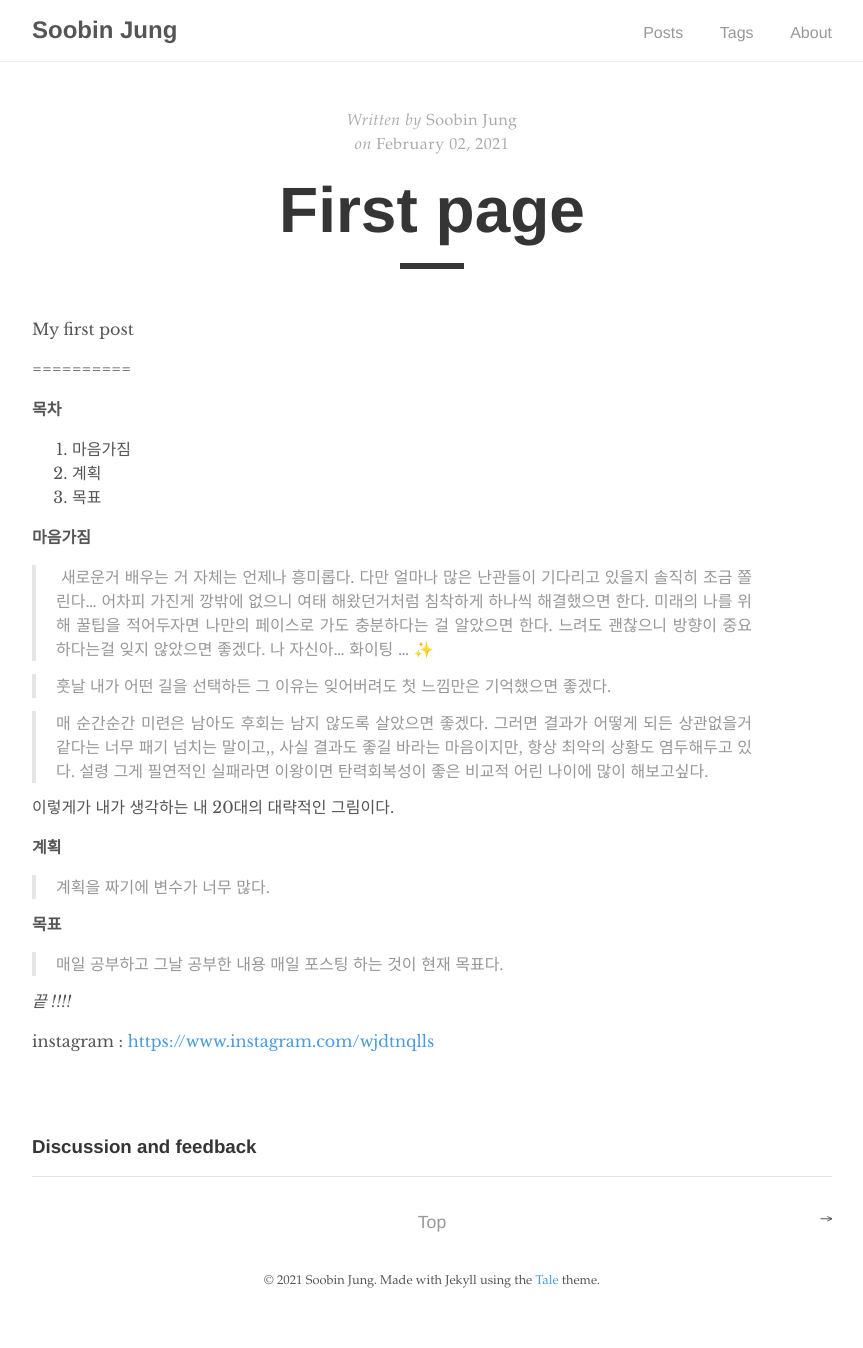
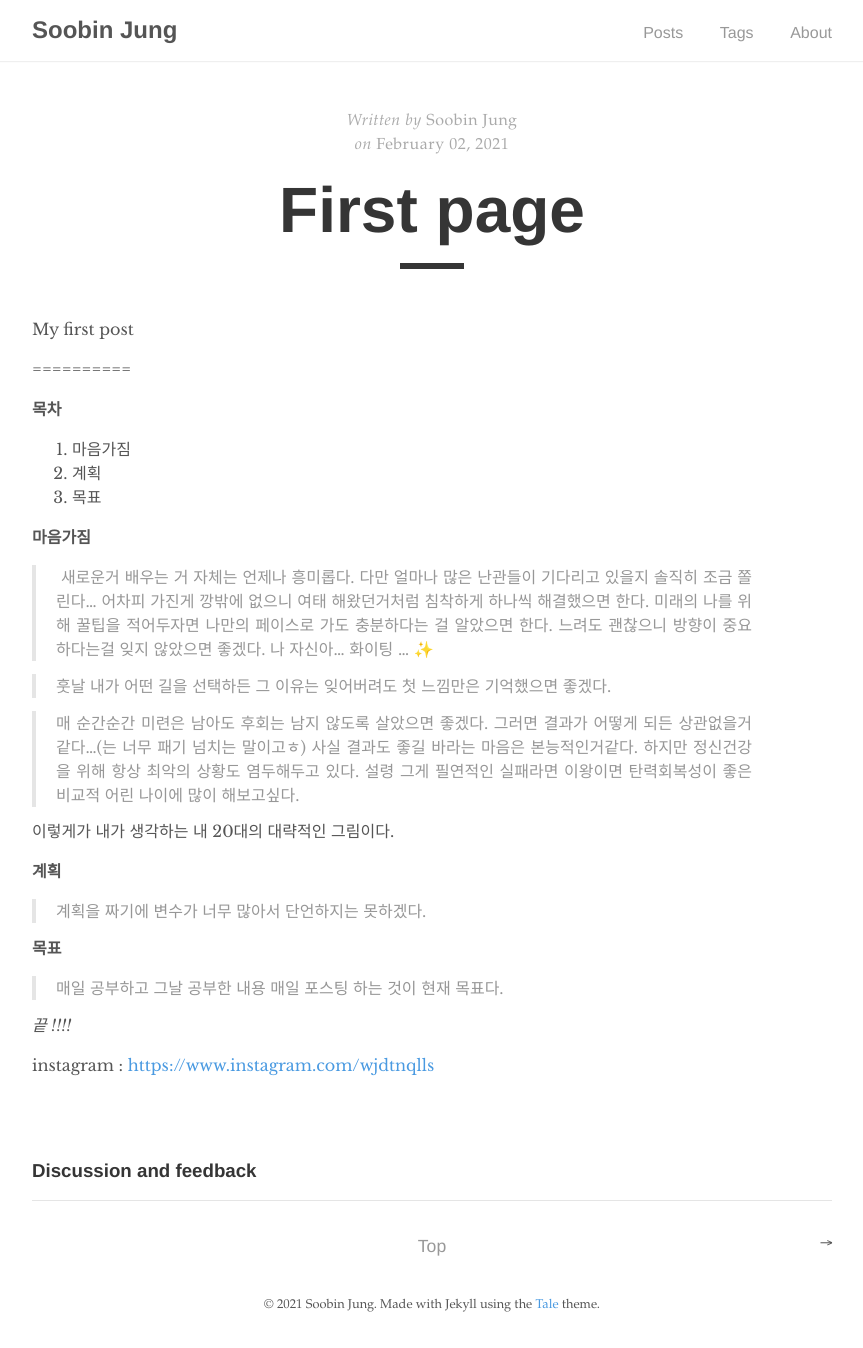
Before and after one commit to SoobinJung1013/SoobinJung1013.github.io, a Jekyll site: the page built from _posts/2021-02-02-let's-get-it-started.md, in a window 1280 px wide. Shown: the whole page, without its empty margins (208-1071 px from the left). Built offline with Jekyll 4.4.1, drawn with Linux system fonts in a browser that asks for light colours; comment, search, counter and statistics services are not loaded; before the commit the page ends 1324 px from its top, so only the background shows below that.

Commit message:
first post modify

```diff
--- a/_posts/2021-02-02-let's-get-it-started.md
+++ b/_posts/2021-02-02-let's-get-it-started.md
@@ -22,7 +22,7 @@ My first post
 
 > 훗날 내가 어떤 길을 선택하든 그 이유는 잊어버려도 첫 느낌만은 기억했으면 좋겠다.
 
-> 매 순간순간 미련은 남아도 후회는 남지 않도록 살았으면 좋겠다. 그러면 결과가 어떻게 되든 상관없을거같다는 너무 패기 넘치는 말이고,, 사실 결과도 좋길 바라는 마음이지만, 항상 최악의 상황도 염두해두고 있다. 설령 그게 필연적인 실패라면 이왕이면 탄력회복성이 좋은 비교적 어린 나이에 많이 해보고싶다.
+> 매 순간순간 미련은 남아도 후회는 남지 않도록 살았으면 좋겠다. 그러면 결과가 어떻게 되든 상관없을거같다...(는 너무 패기 넘치는 말이고ㅎ) 사실 결과도 좋길 바라는 마음은 본능적인거같다. 하지만 정신건강을 위해 항상 최악의 상황도 염두해두고 있다. 설령 그게 필연적인 실패라면 이왕이면 탄력회복성이 좋은 비교적 어린 나이에 많이 해보고싶다.
 
 
 
@@ -30,7 +30,7 @@ My first post
 
 **계획**
 
-> 계획을 짜기에 변수가 너무 많다.
+> 계획을 짜기에 변수가 너무 많아서 단언하지는 못하겠다.
 
 **목표**
 
```
